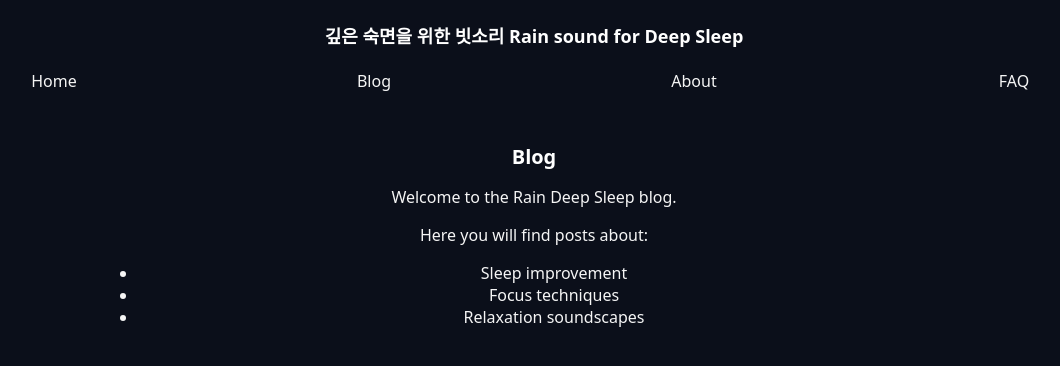
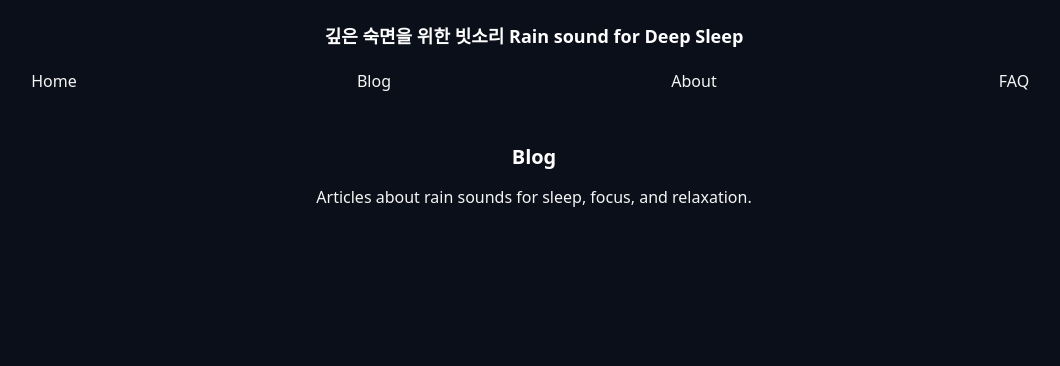
Before and after one commit to choijangwook/rain-deep-sleep, a Jekyll site: the page built from blog.md, in a window 1280 px wide. Shown: the top 366 px of the page, without its empty margins (106-1166 px from the left). Built offline with Jekyll 4.4.1, drawn with Linux system fonts in a browser that asks for light colours; our own code applies the rules of GitHub Pages for plain Markdown files.

Commit message:
Update blog.md

```diff
--- a/blog.md
+++ b/blog.md
@@ -4,9 +4,4 @@ title: Blog
 
 # Blog
 
-Welcome to the Rain Deep Sleep blog.
-
-Here you will find posts about:
-- Sleep improvement
-- Focus techniques
-- Relaxation soundscapes
+Articles about rain sounds for sleep, focus, and relaxation.
```
